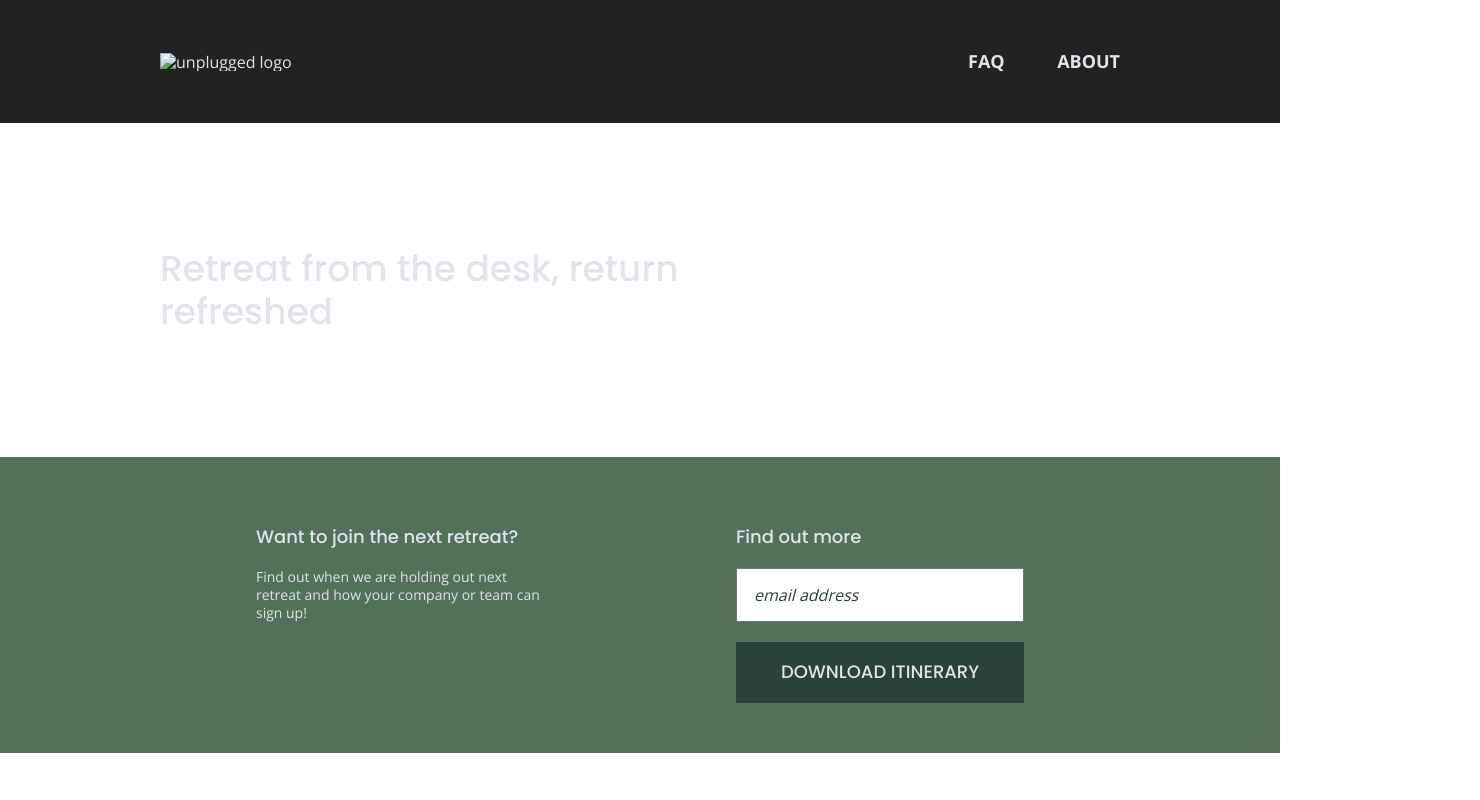
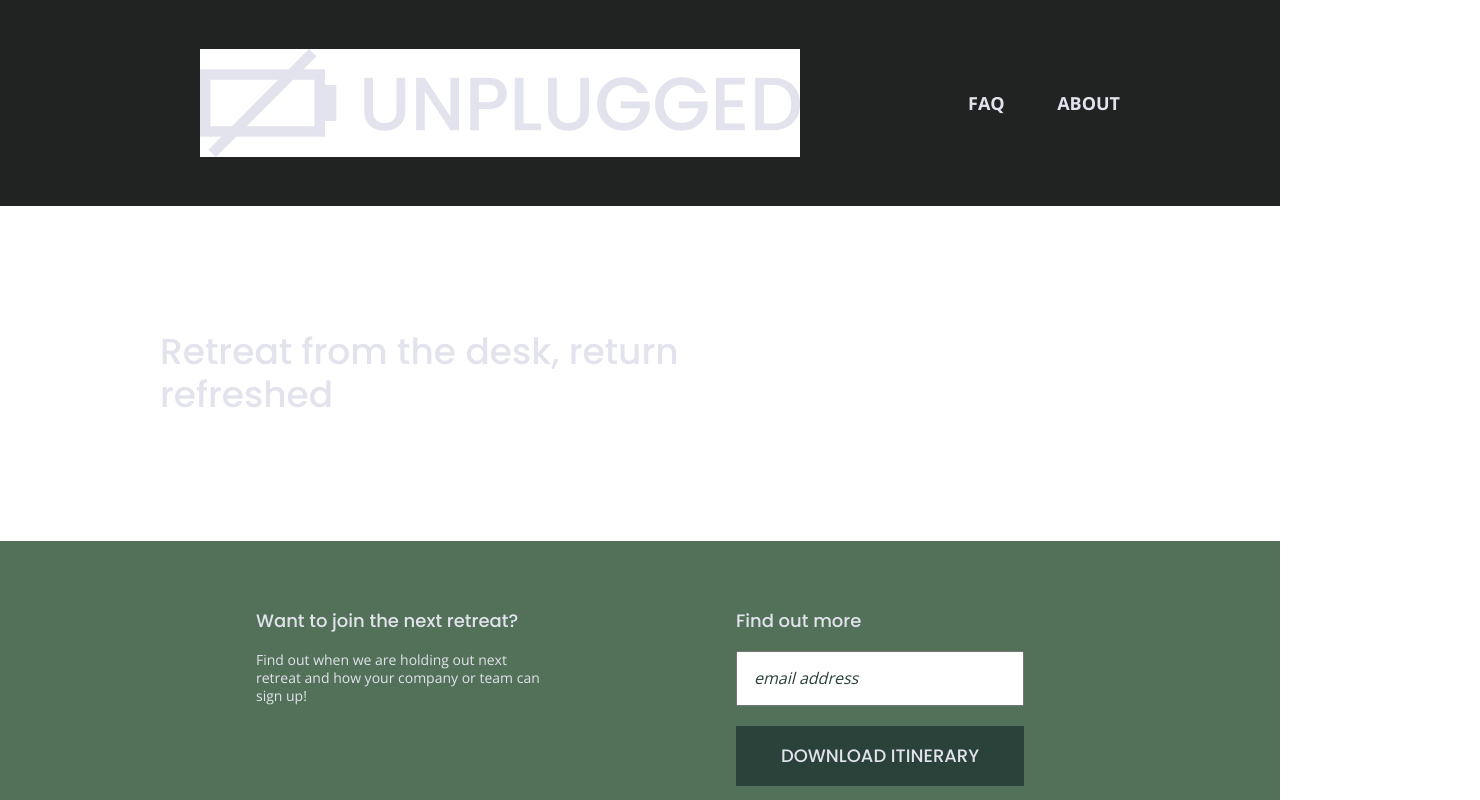
Before and after one commit to Rikaiyah-Winters/unplugged, a website built with Parcel: page index.html in a window 1280 px wide. Shown: the top 800 px of the page, 1480 px wide, since content can reach past the window. Built offline with nearby package versions, Linux system fonts and the light colour scheme.

Commit message:
Added Unplugged logo and group picture

```diff
--- a/index.html
+++ b/index.html
@@ -28,7 +28,9 @@
   <!-- Add your site or application content here -->
   <header>
     <div class="content-wrapper"> <!--Good practice to create a content wrapper for each different section.-->
-      <a href="#"><img src="" alt="unplugged logo"></a>
+      <figure>
+      <a href="#"><img src="img/unpluggedlogo.jpg" alt="unplugged logo"></a>
+      </figure>
       <div class="header-divider"></div>
       <nav>
         <ul>
@@ -97,6 +99,9 @@
       <div class="content-wrapper">
         <h2>Be a better team in 5 days, like these.</h2>
         <article>
+          <figure>
+            <img src="img/omar-lopez-296944-unsplash.jpg" alt="group picture" />
+          </figure>
           <div>
             <h3> LaCrue Botling Co. October 2017</h3>
             <p>Lorem ipsum dolor sit amet, consectetur adipiscing elit, sed do eiusmod tempor incididunt ut labore et dolore magna aliqua. Ut enim ad minim veniam, quis nostrud exercitation ullamco laboris nisi ut aliquip ex ea commodo consequat. Duis aute irure dolor in reprehenderit in voluptate velit esse cillum dolore eu fugiat nulla pariatur.
```
